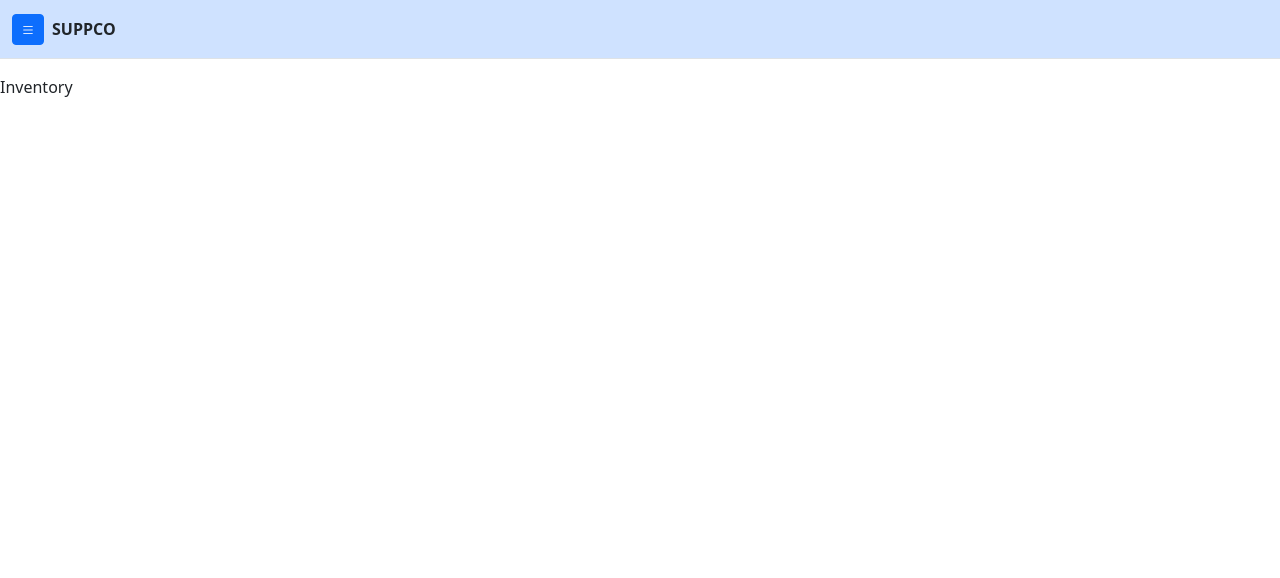
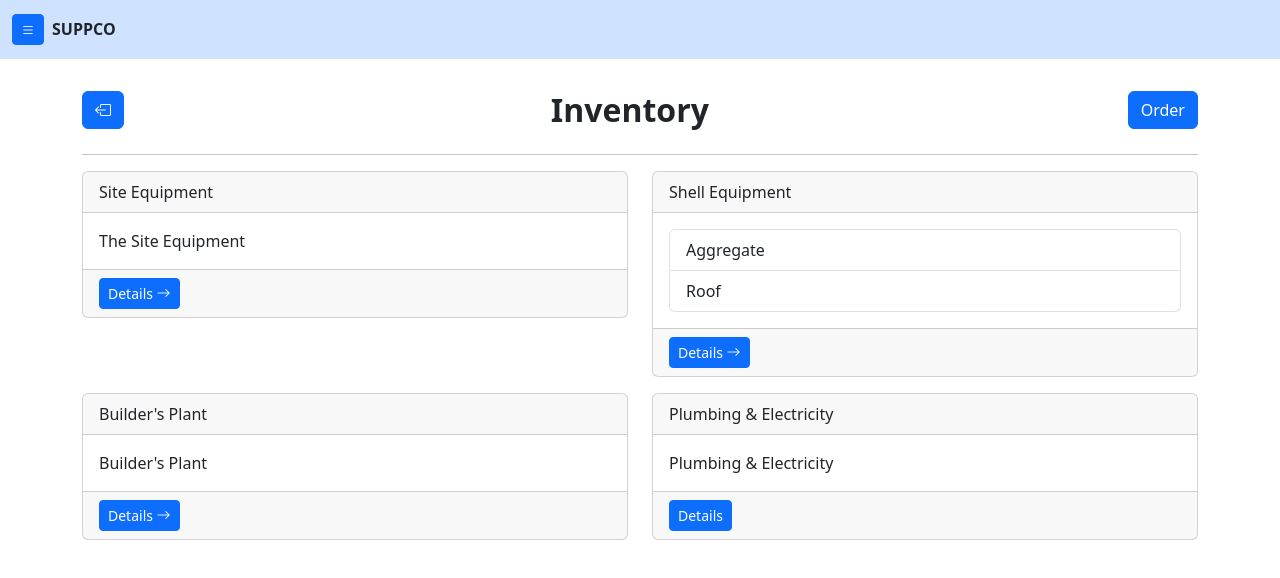
Before and after one commit to dalienst/suppco-contractor, a React (Create React App) app: page /inventory in a window 1280 px wide. Shown: the top 578 px of the page. Built offline with nearby package versions, Linux system fonts and the light colour scheme.

Commit message:
add data on inventory page

```diff
--- /dev/null
+++ b/src/layouts/inventory/InventoryHeader.jsx
@@ -0,0 +1,29 @@
+import React from "react";
+import { Link } from "react-router-dom";
+import { publicLinks } from "../../constants/links";
+
+function InventoryHeader() {
+  return (
+    <>
+      <section>
+        <div className="d-flex align-content-center justify-content-between mb-3">
+          <div>
+            <Link className="btn btn-primary me-2" to={publicLinks?.Dashboard}>
+              <i className="bi bi-box-arrow-left"></i>
+            </Link>
+          </div>
+          <div>
+            <h2 className="fw-bold ">Inventory</h2>
+          </div>
+          <div>
+            <Link className="btn btn-primary" to={publicLinks.Orders}>
+              Order
+            </Link>
+          </div>
+        </div>
+      </section>
+    </>
+  );
+}
+
+export default InventoryHeader;
--- /dev/null
+++ b/src/layouts/inventory/InventoryTypes.jsx
@@ -0,0 +1,90 @@
+import React from 'react'
+import { publicLinks } from '../../constants/links';
+import { Link } from 'react-router-dom';
+import { shell } from '../../data/inventory/shellEquipmentData';
+
+function InventoryTypes() {
+  return (
+    <>
+      <section>
+        <div className="row">
+          <div className="col-md-6 col-sm-12 mb-3">
+            <div className="card">
+              <div className="card-header">Site Equipment</div>
+              <div className="card-body">
+                <p className="card-text">The Site Equipment</p>
+              </div>
+              <div className="card-footer">
+                <Link
+                  to={publicLinks?.SiteEquipment}
+                  className="btn btn-primary btn-sm"
+                >
+                  Details <i className="bi bi-arrow-right"></i>
+                </Link>
+              </div>
+            </div>
+          </div>
+
+          <div className="col-md-6 col-sm-12 mb-3">
+            <div className="card">
+              <div className="card-header">Shell Equipment</div>
+              <div className="card-body">
+                <div className="list-group">
+                  {shell.slice(0, 5).map((shell) => (
+                    <>
+                      <li className="list-group-item">{shell?.category}</li>
+                    </>
+                  ))}
+                </div>
+              </div>
+              <div className="card-footer">
+                <Link
+                  to={publicLinks?.ShellEquipment}
+                  className="btn btn-primary btn-sm"
+                >
+                  Details <i className="bi bi-arrow-right"></i>
+                </Link>
+              </div>
+            </div>
+          </div>
+
+          <div className="col-md-6 col-sm-12 mb-3">
+            <div className="card">
+              <div className="card-header">Builder's Plant</div>
+              <div className="card-body">
+                <p className="card-text">Builder's Plant</p>
+              </div>
+              <div className="card-footer">
+                <Link
+                  to={publicLinks?.BuildersPlant}
+                  className="btn btn-primary btn-sm"
+                >
+                  Details <i className="bi bi-arrow-right"></i>
+                </Link>
+              </div>
+            </div>
+          </div>
+
+          <div className="col-md-6 col-sm-12 mb-3">
+            <div className="card">
+              <div className="card-header">Plumbing & Electricity</div>
+              <div className="card-body">
+                <p className="card-text">Plumbing & Electricity</p>
+              </div>
+              <div className="card-footer">
+                <Link
+                  to={publicLinks?.PlumbingElectricity}
+                  className="btn btn-primary btn-sm"
+                >
+                  Details
+                </Link>
+              </div>
+            </div>
+          </div>
+        </div>
+      </section>
+    </>
+  );
+}
+
+export default InventoryTypes
--- a/src/pages/Inventory.jsx
+++ b/src/pages/Inventory.jsx
@@ -1,9 +1,15 @@
-import React from 'react'
+import React from "react";
+import InventoryTypes from "../layouts/inventory/InventoryTypes";
+import InventoryHeader from "../layouts/inventory/InventoryHeader";
 
 function Inventory() {
   return (
-    <div>Inventory</div>
-  )
+    <div className="container py-3">
+      <InventoryHeader />
+      <hr />
+      <InventoryTypes />
+    </div>
+  );
 }
 
-export default Inventory
+export default Inventory;
```
